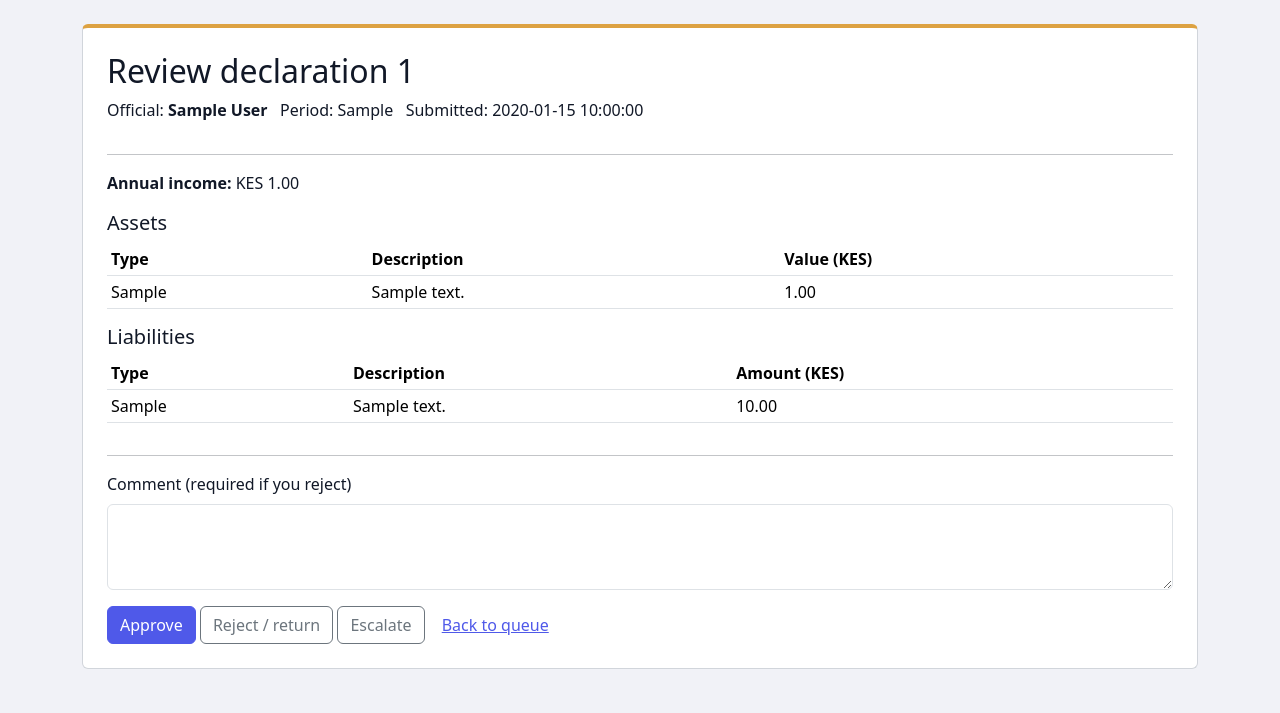
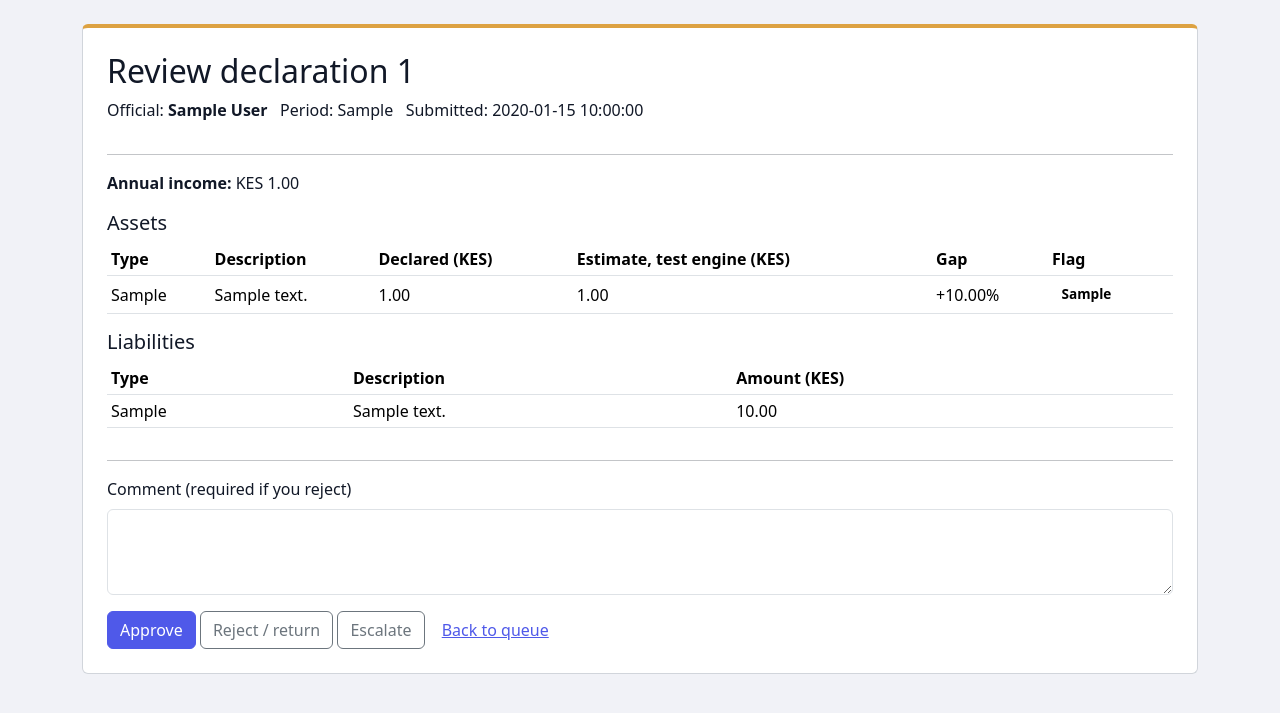
Before and after one commit to nyamburanelius472-source/alts-wealth-watch, a Flask app: page /admin/review/1 in a window 1280 px wide. Shown: the part 56-769 px from the top of the page. Run offline with Flask 3, Linux system fonts and the light colour scheme; the visitor is signed in with stand-in values (Sample User, id 1); tables that the repository leaves empty hold one stand-in row (values such as "Sample post").

Commit message:
Add test valuation engine with gap and flag tiers

```diff
--- a/app.py
+++ b/app.py
@@ -78,9 +78,65 @@ class ReviewLog(db.Model):
     date_actioned = db.Column(db.DateTime)
 
 
+class Valuation(db.Model):
+    __tablename__ = "Valuations"
+    valuation_id = db.Column(db.Integer, primary_key=True)
+    asset_id = db.Column(db.Integer, db.ForeignKey("Assets.asset_id"), unique=True, nullable=False)
+    ai_estimated_value = db.Column(db.Numeric(14, 2))
+    gap_percentage = db.Column(db.Numeric(7, 2))
+    flag_tier = db.Column(db.String(20), nullable=False)
+    date_generated = db.Column(db.DateTime)
+
+
 def to_decimal(value):
     return Decimal(value) if value else None
 
+
+TYPE_FACTORS = {"land": 1.2, "building": 1.15, "vehicle": 0.9, "other": 1.0}
+
+LOCATION_FACTORS = {
+    "karen": 1.5, "westlands": 1.5, "kilimani": 1.45, "nairobi": 1.35,
+    "kitengela": 1.25, "mombasa": 1.2, "kisumu": 1.15, "nakuru": 1.1,
+    "rural": 0.8, "shamba": 0.8, "village": 0.8,
+}
+
+FLAG_ORDER = {"high_priority": 0, "moderate": 1, "pass": 2}
+
+
+def estimate_value(asset_type, description, declared_value):
+    factor = TYPE_FACTORS.get(asset_type, 1.0)
+    text = (description or "").lower()
+    for word, location_factor in LOCATION_FACTORS.items():
+        if word in text:
+            factor *= location_factor
+            break
+    return (declared_value * Decimal(str(factor))).quantize(Decimal("0.01"))
+
+
+def flag_for_gap(gap):
+    if gap > 60:
+        return "high_priority"
+    if gap >= 25:
+        return "moderate"
+    return "pass"
+
+
+def ensure_valuations(declaration_id):
+    assets = Asset.query.filter_by(declaration_id=declaration_id).all()
+    for a in assets:
+        if a.self_declared_value is None or a.self_declared_value <= 0:
+            continue
+        if Valuation.query.filter_by(asset_id=a.asset_id).first():
+            continue
+        estimate = estimate_value(a.asset_type, a.description, a.self_declared_value)
+        gap = ((estimate - a.self_declared_value) / a.self_declared_value * 100).quantize(Decimal("0.01"))
+        db.session.add(Valuation(
+            asset_id=a.asset_id,
+            ai_estimated_value=estimate,
+            gap_percentage=gap,
+            flag_tier=flag_for_gap(gap),
+            date_generated=datetime.now(),
+        ))
 
 def save_declaration(status, decl=None):
     if decl is None:
@@ -114,6 +170,7 @@ def save_declaration(status, decl=None):
             amount=to_decimal(request.form.get("liability_amount")),
         ))
 
+
     if status == "submitted":
         db.session.add(DeclarationVersion(
             declaration_id=decl.declaration_id,
@@ -121,6 +178,7 @@ def save_declaration(status, decl=None):
             date_created=datetime.now(),
             change_notes="Initial submission",
         ))
+        ensure_valuations(decl.declaration_id)
 
     db.session.commit()
 
@@ -216,12 +274,22 @@ def review_queue():
     if "user_id" not in session:
         return redirect(url_for("login"))
     if session.get("role") != "admin":
-        abort(403)   # only admins may open this page
+        abort(403)
     rows = (db.session.query(Declaration, User)
             .join(User, Declaration.user_id == User.user_id)
             .filter(Declaration.status == "submitted")
             .all())
-    return render_template("review_queue.html", rows=rows)
+    items = []
+    for d, u in rows:
+        ensure_valuations(d.declaration_id)
+        flags = [v.flag_tier for v in Valuation.query
+                 .join(Asset, Valuation.asset_id == Asset.asset_id)
+                 .filter(Asset.declaration_id == d.declaration_id).all()]
+        flag = min(flags, key=lambda f: FLAG_ORDER[f]) if flags else "none"
+        items.append((d, u, flag))
+    db.session.commit()
+    items.sort(key=lambda i: FLAG_ORDER.get(i[2], 3))
+    return render_template("review_queue.html", rows=items)
 
 
 @app.route("/admin/review/<int:declaration_id>", methods=["GET", "POST"])
@@ -232,9 +300,12 @@ def review_declaration(declaration_id):
         abort(403)
     decl = db.get_or_404(Declaration, declaration_id)
     if decl.status != "submitted":
-        abort(403)  # already reviewed
+        abort(403)
     official = db.session.get(User, decl.user_id)
+    ensure_valuations(declaration_id)
+    db.session.commit()
     assets = Asset.query.filter_by(declaration_id=declaration_id).all()
+    asset_rows = [(a, Valuation.query.filter_by(asset_id=a.asset_id).first()) for a in assets]
     liabilities = Liability.query.filter_by(declaration_id=declaration_id).all()
 
     if request.method == "POST":
@@ -260,7 +331,7 @@ def review_declaration(declaration_id):
         return redirect(url_for("review_queue"))
 
     return render_template("review_declaration.html", decl=decl, official=official,
-                           assets=assets, liabilities=liabilities)
+                           asset_rows=asset_rows, liabilities=liabilities)
 
 
 @app.route("/admin/officials", methods=["GET", "POST"])
--- a/static/css/custom.css
+++ b/static/css/custom.css
@@ -46,3 +46,14 @@ body {
   border-color: #4f59e9;
   box-shadow: 0 0 0 0.25rem rgba(79, 89, 233, 0.25);
 }
+.badge-status {
+  display: inline-block;
+  padding: 0.3em 0.7em;
+  border-radius: 1em;
+  font-size: 0.85rem;
+  font-weight: 600;
+}
+
+.badge-high_priority { background: #374151; color: #ffffff; }
+.badge-moderate { background: #dda242; color: #111827; }
+.badge-pass, .badge-none { background: #e5e7eb; color: #111827; }
--- a/templates/review_declaration.html
+++ b/templates/review_declaration.html
@@ -17,12 +17,21 @@
   <p><strong>Annual income:</strong> KES {{ decl.annual_income }}</p>
 
   <h5>Assets</h5>
-  {% if assets %}
-    <table class="table table-sm">
-      <thead><tr><th>Type</th><th>Description</th><th>Value (KES)</th></tr></thead>
+  {% if asset_rows %}
+    <table class="table table-sm align-middle">
+      <thead>
+        <tr><th>Type</th><th>Description</th><th>Declared (KES)</th><th>Estimate, test engine (KES)</th><th>Gap</th><th>Flag</th></tr>
+      </thead>
       <tbody>
-        {% for a in assets %}
-          <tr><td>{{ a.asset_type }}</td><td>{{ a.description }}</td><td>{{ a.self_declared_value }}</td></tr>
+        {% for a, v in asset_rows %}
+          <tr>
+            <td>{{ a.asset_type }}</td>
+            <td>{{ a.description }}</td>
+            <td>{{ a.self_declared_value }}</td>
+            <td>{{ v.ai_estimated_value if v else '-' }}</td>
+            <td>{{ ('%+.2f'|format(v.gap_percentage)) ~ '%' if v else '-' }}</td>
+            <td>{% if v %}<span class="badge-status badge-{{ v.flag_tier }}">{{ v.flag_tier|replace('_', ' ')|capitalize }}</span>{% else %}-{% endif %}</td>
+          </tr>
         {% endfor %}
       </tbody>
     </table>
```
Also changed, not shown: templates/review_queue.html (+5 -3 lines).
